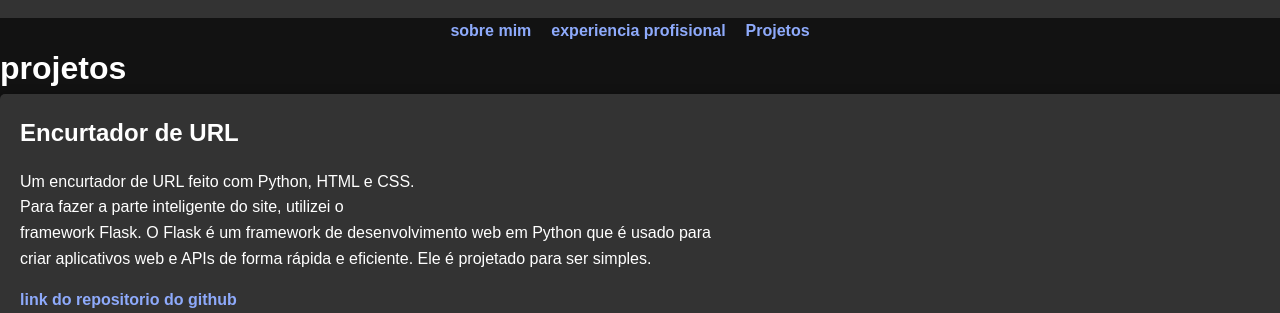
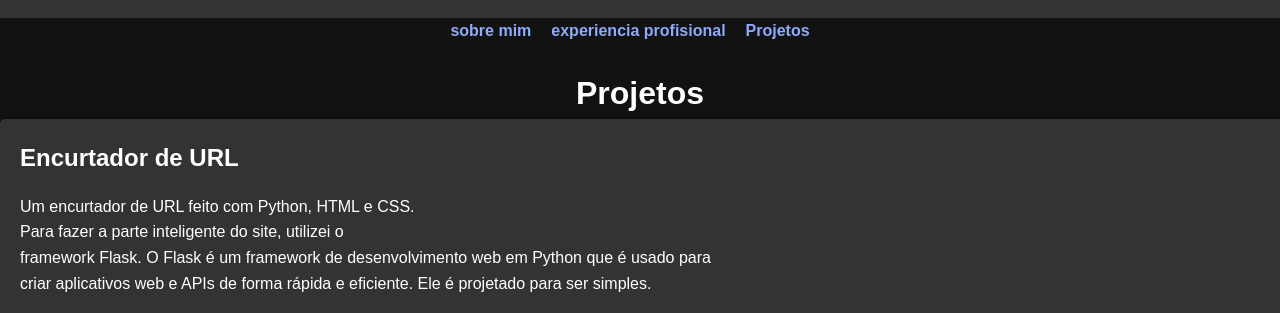
Before and after one commit to Thicasella/Portifolio_pessoal, a plain HTML site: page TelaProjetos.html in a window 1280 px wide. Shown: the part 478-791 px from the top of the page. Drawn offline with Linux system fonts and the light colour scheme.

Commit message:
ajustado texto

```diff
--- a/TelaProjetos.html
+++ b/TelaProjetos.html
@@ -162,11 +162,16 @@
                 height: 50px ;
 
             }
+            .titulo{
+                text-align: center;
+                margin-top: 25px;
+            }
 
 
         </style>
 
-          <div><h1><STROng>projetos</STROng></h1></div>
+          <div><h1 class="titulo
+            "><STROng>Projetos</STROng></h1></div>
 
 
         <section>
```
